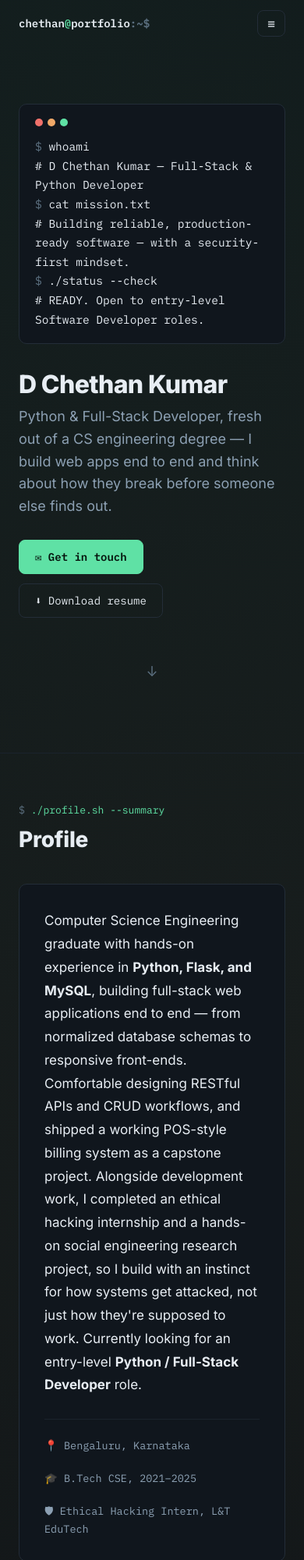
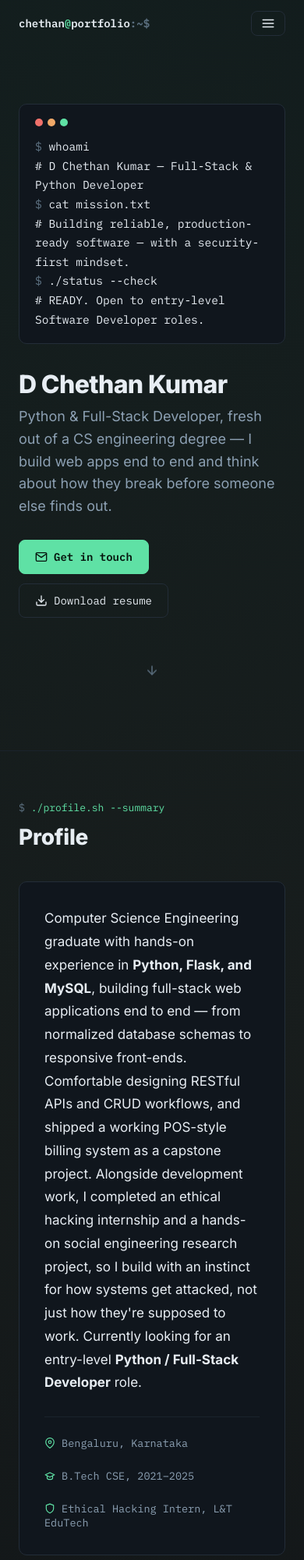
Before and after one commit to Chethan-1924/portfolio, a plain HTML site: page index.html in a window 390 px wide. Shown: the top 2000 px of the page at 78% size. Drawn offline with Linux system fonts and the light colour scheme.

Commit message:
Add SVG icons, replace emoji

```diff
--- /dev/null
+++ b/icons.js
@@ -0,0 +1,17 @@
+// Minimal inline SVG icon set (Lucide-style, thin stroke), so icons render
+// identically everywhere instead of relying on the OS's emoji font.
+const ICONS = {
+  mail: `<svg width="16" height="16" viewBox="0 0 24 24" fill="none" stroke="currentColor" stroke-width="2" stroke-linecap="round" stroke-linejoin="round"><path d="M4 4h16v16H4z" stroke="none"/><path d="M22 6 12 13 2 6"/><rect x="2" y="4" width="20" height="16" rx="2"/></svg>`,
+  phone: `<svg width="16" height="16" viewBox="0 0 24 24" fill="none" stroke="currentColor" stroke-width="2" stroke-linecap="round" stroke-linejoin="round"><path d="M22 16.92v3a2 2 0 0 1-2.18 2 19.79 19.79 0 0 1-8.63-3.07 19.5 19.5 0 0 1-6-6 19.79 19.79 0 0 1-3.07-8.67A2 2 0 0 1 4.11 2h3a2 2 0 0 1 2 1.72c.127.96.362 1.903.7 2.81a2 2 0 0 1-.45 2.11L8.09 9.91a16 16 0 0 0 6 6l1.27-1.27a2 2 0 0 1 2.11-.45c.907.338 1.85.573 2.81.7A2 2 0 0 1 22 16.92z"/></svg>`,
+  linkedin: `<svg width="16" height="16" viewBox="0 0 24 24" fill="none" stroke="currentColor" stroke-width="2" stroke-linecap="round" stroke-linejoin="round"><path d="M16 8a6 6 0 0 1 6 6v7h-4v-7a2 2 0 0 0-2-2 2 2 0 0 0-2 2v7h-4v-7a6 6 0 0 1 6-6z"/><rect x="2" y="9" width="4" height="12"/><circle cx="4" cy="4" r="2"/></svg>`,
+  github: `<svg width="16" height="16" viewBox="0 0 24 24" fill="none" stroke="currentColor" stroke-width="2" stroke-linecap="round" stroke-linejoin="round"><path d="M9 19c-4.3 1.4-4.3-2.5-6-3m12 5v-3.5c0-1 .1-1.4-.5-2 2.8-.3 5.5-1.4 5.5-6a4.6 4.6 0 0 0-1.3-3.2 4.2 4.2 0 0 0-.1-3.2s-1.1-.3-3.5 1.3a12.3 12.3 0 0 0-6.2 0C6.5 2.8 5.4 3.1 5.4 3.1a4.2 4.2 0 0 0-.1 3.2A4.6 4.6 0 0 0 4 9.5c0 4.6 2.7 5.7 5.5 6-.6.6-.6 1.2-.5 2V21"/></svg>`,
+  download: `<svg width="16" height="16" viewBox="0 0 24 24" fill="none" stroke="currentColor" stroke-width="2" stroke-linecap="round" stroke-linejoin="round"><path d="M21 15v4a2 2 0 0 1-2 2H5a2 2 0 0 1-2-2v-4"/><path d="M7 10l5 5 5-5"/><line x1="12" y1="15" x2="12" y2="3"/></svg>`,
+  mapPin: `<svg width="14" height="14" viewBox="0 0 24 24" fill="none" stroke="currentColor" stroke-width="2" stroke-linecap="round" stroke-linejoin="round"><path d="M21 10c0 7-9 13-9 13s-9-6-9-13a9 9 0 0 1 18 0z"/><circle cx="12" cy="10" r="3"/></svg>`,
+  gradCap: `<svg width="14" height="14" viewBox="0 0 24 24" fill="none" stroke="currentColor" stroke-width="2" stroke-linecap="round" stroke-linejoin="round"><path d="M22 10 12 5 2 10l10 5 10-5z"/><path d="M6 12v5c0 1.5 3 3 6 3s6-1.5 6-3v-5"/></svg>`,
+  shield: `<svg width="14" height="14" viewBox="0 0 24 24" fill="none" stroke="currentColor" stroke-width="2" stroke-linecap="round" stroke-linejoin="round"><path d="M12 22s8-4 8-10V5l-8-3-8 3v7c0 6 8 10 8 10z"/></svg>`,
+  award: `<svg width="14" height="14" viewBox="0 0 24 24" fill="none" stroke="currentColor" stroke-width="2" stroke-linecap="round" stroke-linejoin="round"><circle cx="12" cy="8" r="6"/><path d="M8.2 13.5 7 22l5-3 5 3-1.2-8.5"/></svg>`,
+  externalLink: `<svg width="14" height="14" viewBox="0 0 24 24" fill="none" stroke="currentColor" stroke-width="2" stroke-linecap="round" stroke-linejoin="round"><path d="M18 13v6a2 2 0 0 1-2 2H5a2 2 0 0 1-2-2V8a2 2 0 0 1 2-2h6"/><path d="M15 3h6v6"/><path d="M10 14 21 3"/></svg>`,
+  arrowDown: `<svg width="18" height="18" viewBox="0 0 24 24" fill="none" stroke="currentColor" stroke-width="2" stroke-linecap="round" stroke-linejoin="round"><line x1="12" y1="5" x2="12" y2="19"/><polyline points="19 12 12 19 5 12"/></svg>`,
+  menu: `<svg width="18" height="18" viewBox="0 0 24 24" fill="none" stroke="currentColor" stroke-width="2" stroke-linecap="round" stroke-linejoin="round"><line x1="3" y1="6" x2="21" y2="6"/><line x1="3" y1="12" x2="21" y2="12"/><line x1="3" y1="18" x2="21" y2="18"/></svg>`,
+  close: `<svg width="18" height="18" viewBox="0 0 24 24" fill="none" stroke="currentColor" stroke-width="2" stroke-linecap="round" stroke-linejoin="round"><line x1="18" y1="6" x2="6" y2="18"/><line x1="6" y1="6" x2="18" y2="18"/></svg>`,
+};
--- a/index.html
+++ b/index.html
@@ -24,7 +24,7 @@
         <a href="#education">./education</a>
         <a href="#contact">./contact</a>
       </div>
-      <button class="mono nav-toggle" id="nav-toggle" aria-label="Toggle navigation">≡</button>
+      <button class="mono nav-toggle" id="nav-toggle" aria-label="Toggle navigation"></button>
     </div>
     <div class="container mono nav-mobile-panel" id="nav-mobile-panel">
       <a href="#profile">./profile</a>
@@ -51,8 +51,8 @@
             apps end to end and think about how they break before someone else finds out.
           </p>
           <div class="hero-actions">
-            <a href="#contact" class="btn btn-primary">✉ Get in touch</a>
-            <a href="assets/D_Chethan_Kumar_Resume.pdf" download class="btn">⬇ Download resume</a>
+            <a href="#contact" class="btn btn-primary"><span class="icon icon-mail"></span> Get in touch</a>
+            <a href="assets/D_Chethan_Kumar_Resume.pdf" download class="btn"><span class="icon icon-download"></span> Download resume</a>
           </div>
         </div>
       </div>
@@ -62,7 +62,7 @@
       </div>
     </div>
 
-    <div class="scroll-hint"><span class="bounce">↓</span></div>
+    <div class="scroll-hint"><span class="bounce icon icon-arrowDown"></span></div>
   </header>
 
   <section id="profile" class="section reveal">
@@ -81,9 +81,9 @@
           Currently looking for an entry-level <b>Python / Full-Stack Developer</b> role.
         </p>
         <div class="fact-row">
-          <span class="fact mono">📍 Bengaluru, Karnataka</span>
-          <span class="fact mono">🎓 B.Tech CSE, 2021–2025</span>
-          <span class="fact mono">🛡 Ethical Hacking Intern, L&amp;T EduTech</span>
+          <span class="fact mono"><span class="icon icon-mapPin"></span> Bengaluru, Karnataka</span>
+          <span class="fact mono"><span class="icon icon-gradCap"></span> B.Tech CSE, 2021–2025</span>
+          <span class="fact mono"><span class="icon icon-shield"></span> Ethical Hacking Intern, L&amp;T EduTech</span>
         </div>
       </div>
     </div>
@@ -131,12 +131,12 @@
           Based in Bengaluru, open to relocation. Reach out directly — I usually reply within a day.
         </p>
         <div class="contact-links">
-          <a class="mono contact-link" href="mailto:dchethankumar24@gmail.com">✉ dchethankumar24@gmail.com</a>
-          <a class="mono contact-link" href="tel:+918790678555">☎ +91 87906 78555</a>
-          <a class="mono contact-link" href="https://linkedin.com/in/d-chethan" target="_blank" rel="noreferrer">in linkedin.com/in/d-chethan</a>
-          <a class="mono contact-link" href="https://github.com/Chethan-1924" target="_blank" rel="noreferrer">⌥ github.com/Chethan-1924</a>
+          <a class="mono contact-link" href="mailto:dchethankumar24@gmail.com"><span class="icon icon-mail"></span> dchethankumar24@gmail.com</a>
+          <a class="mono contact-link" href="tel:+918790678555"><span class="icon icon-phone"></span> +91 87906 78555</a>
+          <a class="mono contact-link" href="https://linkedin.com/in/d-chethan" target="_blank" rel="noreferrer"><span class="icon icon-linkedin"></span> linkedin.com/in/d-chethan</a>
+          <a class="mono contact-link" href="https://github.com/Chethan-1924" target="_blank" rel="noreferrer"><span class="icon icon-github"></span> github.com/Chethan-1924</a>
         </div>
-        <a href="assets/D_Chethan_Kumar_Resume.pdf" download class="btn btn-primary">⬇ Download full resume (PDF)</a>
+        <a href="assets/D_Chethan_Kumar_Resume.pdf" download class="btn btn-primary"><span class="icon icon-download"></span> Download full resume (PDF)</a>
       </div>
     </div>
   </section>
@@ -145,6 +145,7 @@
     <p class="mono">© <span id="year"></span> D Chethan Kumar — built with HTML, CSS &amp; JavaScript</p>
   </footer>
 
+  <script src="icons.js"></script>
   <script src="script.js"></script>
 </body>
 </html>
--- a/script.js
+++ b/script.js
@@ -65,7 +65,7 @@ const EDUCATION = [
 
 const CERTIFICATION = {
   title: 'Python Full Stack Development',
-  org: 'Pentagon Space, Banglore',
+  org: 'Pentagon Space',
 };
 
 // ---------- Terminal typing ----------
@@ -141,7 +141,7 @@ function renderProjects() {
     <div class="card project-card">
       <div class="project-file">
         <span>${p.file}</span>
-        <a href="${p.link}" target="_blank" rel="noreferrer">⌥ repo</a>
+        <a href="${p.link}" target="_blank" rel="noreferrer">${ICONS.externalLink} repo</a>
       </div>
       <div class="project-body">
         <h3>${p.title}</h3>
@@ -178,7 +178,7 @@ function renderEducation() {
   `).join('');
   const certCard = `
     <div class="card edu-card">
-      <div class="cert-label mono">🏅 CERTIFICATION</div>
+      <div class="cert-label mono">${ICONS.award} CERTIFICATION</div>
       <h3>${CERTIFICATION.title}</h3>
       <p class="org">${CERTIFICATION.org}</p>
     </div>
@@ -195,15 +195,26 @@ function setupNav() {
 
   const toggle = document.getElementById('nav-toggle');
   const panel = document.getElementById('nav-mobile-panel');
+  toggle.innerHTML = ICONS.menu;
   toggle.addEventListener('click', () => {
     const open = panel.classList.toggle('open');
-    toggle.textContent = open ? '×' : '≡';
+    toggle.innerHTML = open ? ICONS.close : ICONS.menu;
   });
   panel.querySelectorAll('a').forEach((a) => {
     a.addEventListener('click', () => {
       panel.classList.remove('open');
-      toggle.textContent = '≡';
+      toggle.innerHTML = ICONS.menu;
     });
+  });
+}
+
+// Fill every <span class="icon icon-NAME"> placeholder with its SVG
+function injectIcons() {
+  document.querySelectorAll('[class*="icon-"]').forEach((el) => {
+    const match = [...el.classList].find((c) => c.startsWith('icon-'));
+    if (!match) return;
+    const name = match.replace('icon-', '');
+    if (ICONS[name]) el.innerHTML = ICONS[name];
   });
 }
 
@@ -228,6 +239,7 @@ document.addEventListener('DOMContentLoaded', () => {
   renderProjects();
   renderExperience();
   renderEducation();
+  injectIcons();
   setupNav();
   setupReveal();
   typeTerminal(document.getElementById('terminal-output'), BOOT_LINES);
--- a/style.css
+++ b/style.css
@@ -37,6 +37,11 @@ body {
 }
 
 a { color: inherit; text-decoration: none; }
+
+.icon { display: inline-flex; align-items: center; vertical-align: -3px; }
+.icon svg { display: block; }
+.fact .icon, .contact-link .icon { color: var(--accent); vertical-align: -2px; }
+
 ::selection { background: var(--accent-soft); color: var(--accent); }
 .mono { font-family: var(--font-mono); }
 .accent { color: var(--accent); }
```
Also changed, not shown: 1 other file.
